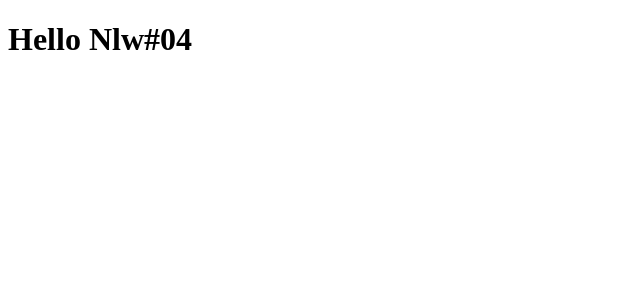
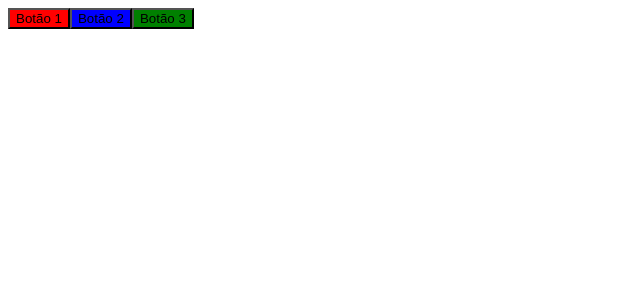
Before and after one commit to gsporto/moveit, a React (Create React App) app: page / in a window 1280 px wide. Shown: the top 300 px of the page, without its empty margins (0-640 px from the left). Built offline with nearby package versions, Linux system fonts and the light colour scheme.

Commit message:
components everywhere 🤪

```diff
--- a/src/App.tsx
+++ b/src/App.tsx
@@ -1,5 +1,13 @@
+import { Button } from "./components/Button";
+
 function App() {
-  return <h1>Hello Nlw#04</h1>
+  return (
+    <>
+    <Button color="red">Botão 1</Button>
+    <Button color="blue">Botão 2</Button>
+    <Button color="green">Botão 3</Button>
+    </>
+  )
 }
 
 export default App;
--- /dev/null
+++ b/src/components/Button.tsx
@@ -0,0 +1,12 @@
+interface ButtonProps {
+    color: string;
+    children: string;
+}
+
+export function Button(props: ButtonProps) {
+    return (
+        <button type="button" style={{backgroundColor:props.color}}>
+            {props.children}
+        </button>
+    )
+}
```
